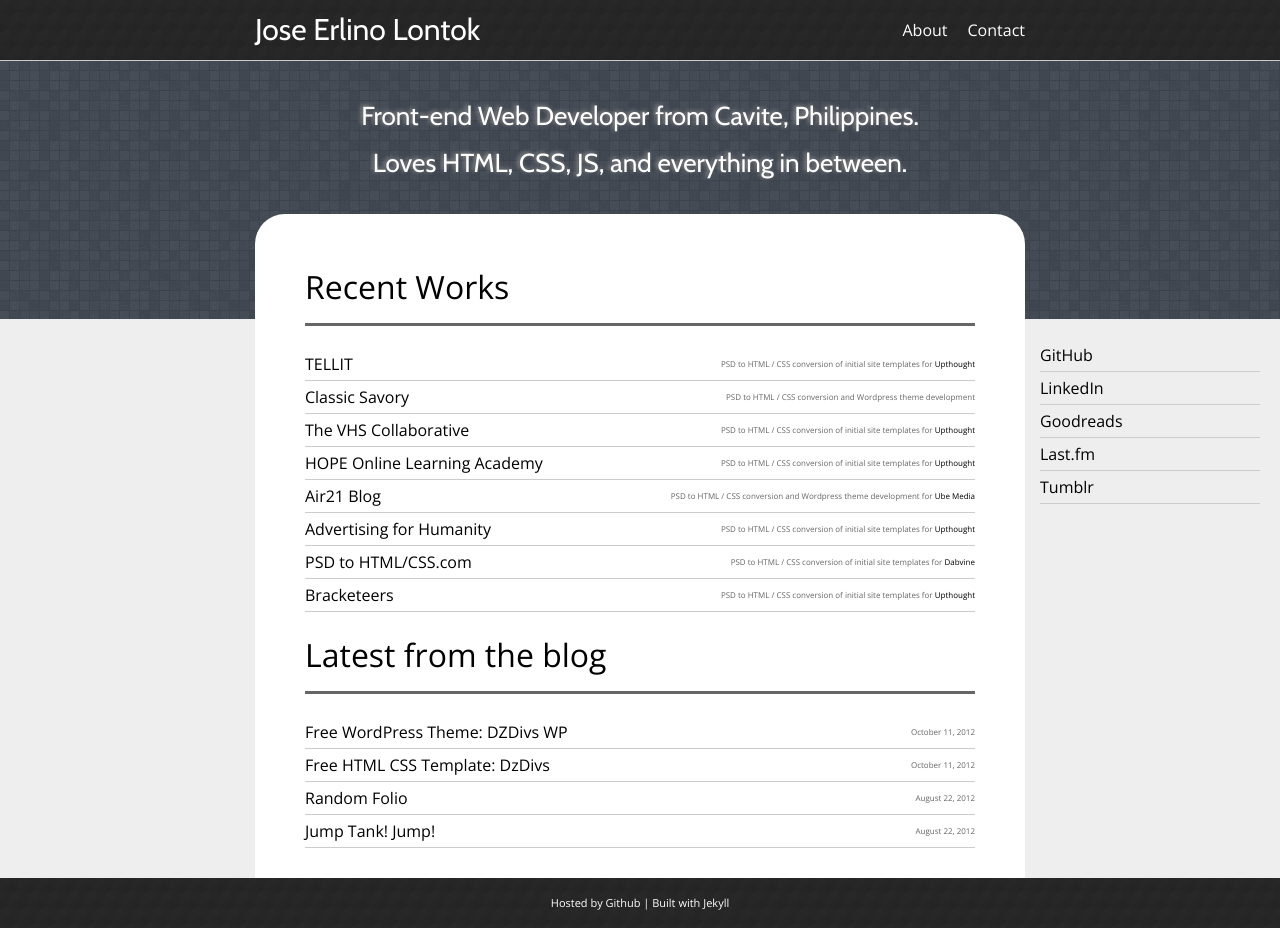
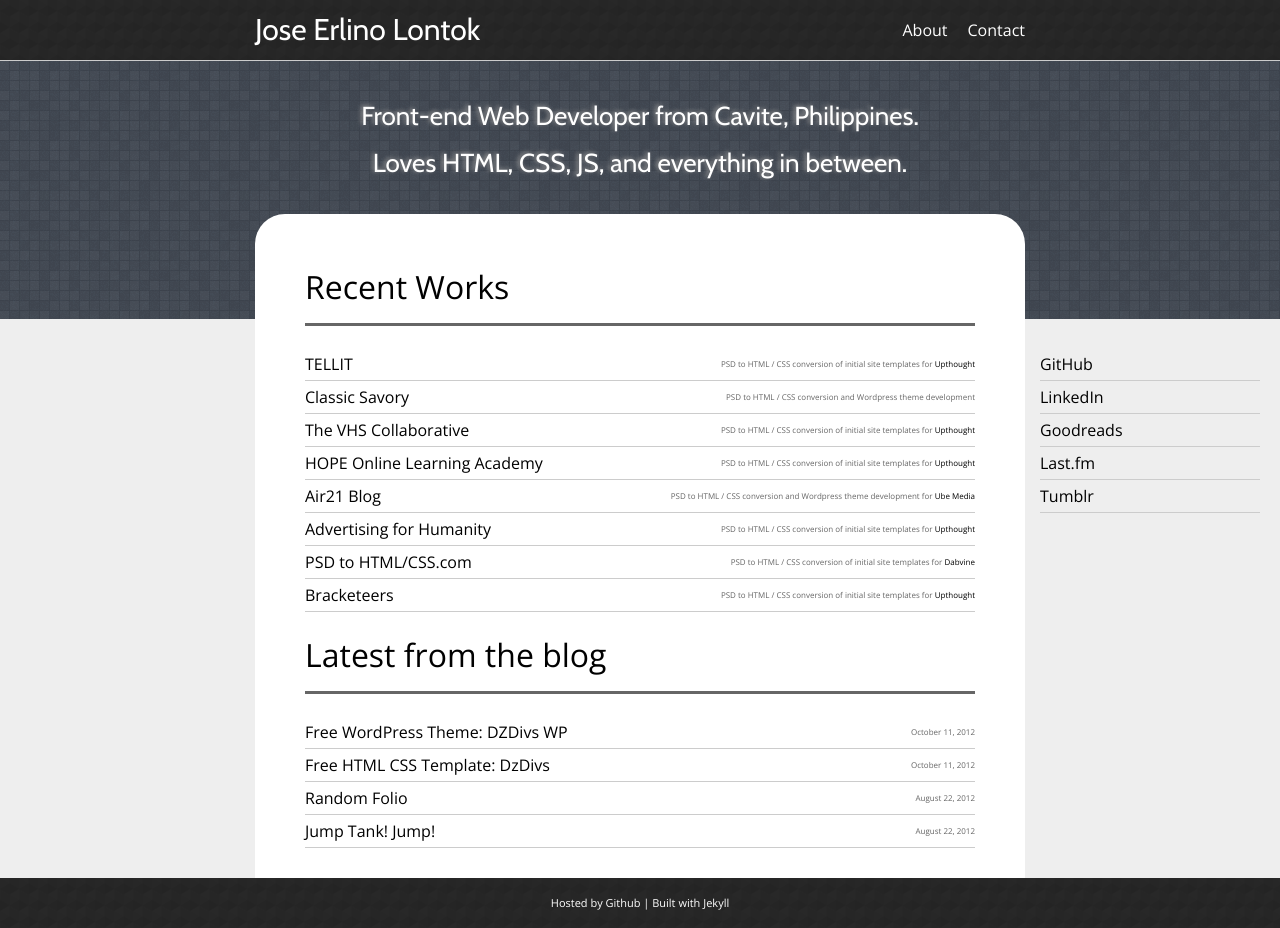
Before and after one commit to jelontok/jelontok.github.com, a Jekyll site: the page built from index.html, in a window 1280 px wide and 928 px high. Built offline with Jekyll 4.4.1, drawn with Linux system fonts in a browser that asks for light colours; Markdown is read by kramdown in place of the engine named in the settings.

Commit message:
updated css

```diff
--- a/css/main.css
+++ b/css/main.css
@@ -161,7 +161,7 @@ article,aside,details,figcaption,figure,footer,header,hgroup,menu,nav,section,su
     width: 220px;
     position: absolute;
     right: -235px;
-    top: 125px;
+    top: 134px;
 }
 
 .widget ul {
@@ -248,7 +248,3 @@ article,aside,details,figcaption,figure,footer,header,hgroup,menu,nav,section,su
 @media (max-width: 1250px) {
     #sidebar {display: none;}
 }
-
-.cycloneslider-caption{
-    background: url(http://www.jelontok.com/wp-content/plugins/cyclone-slider/templates/black/images/bg-caption.png) !important;
-}
```
